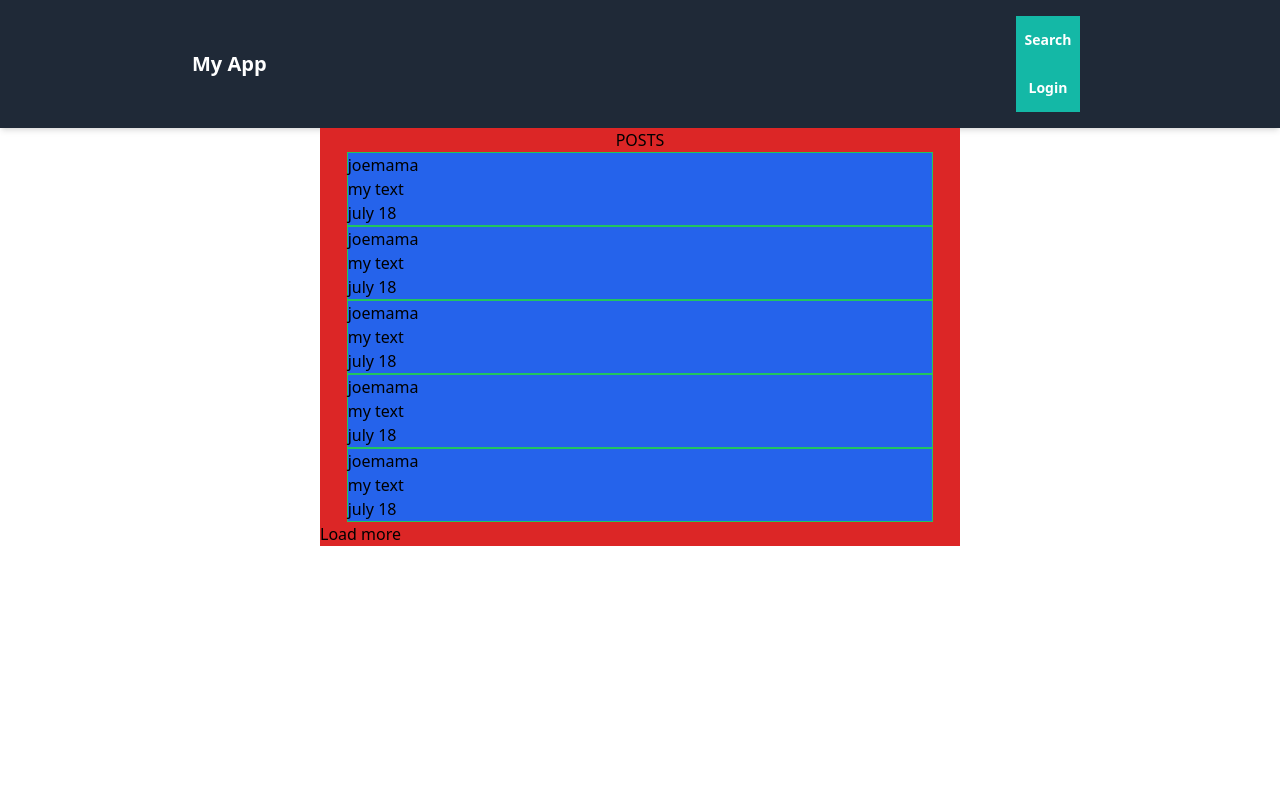
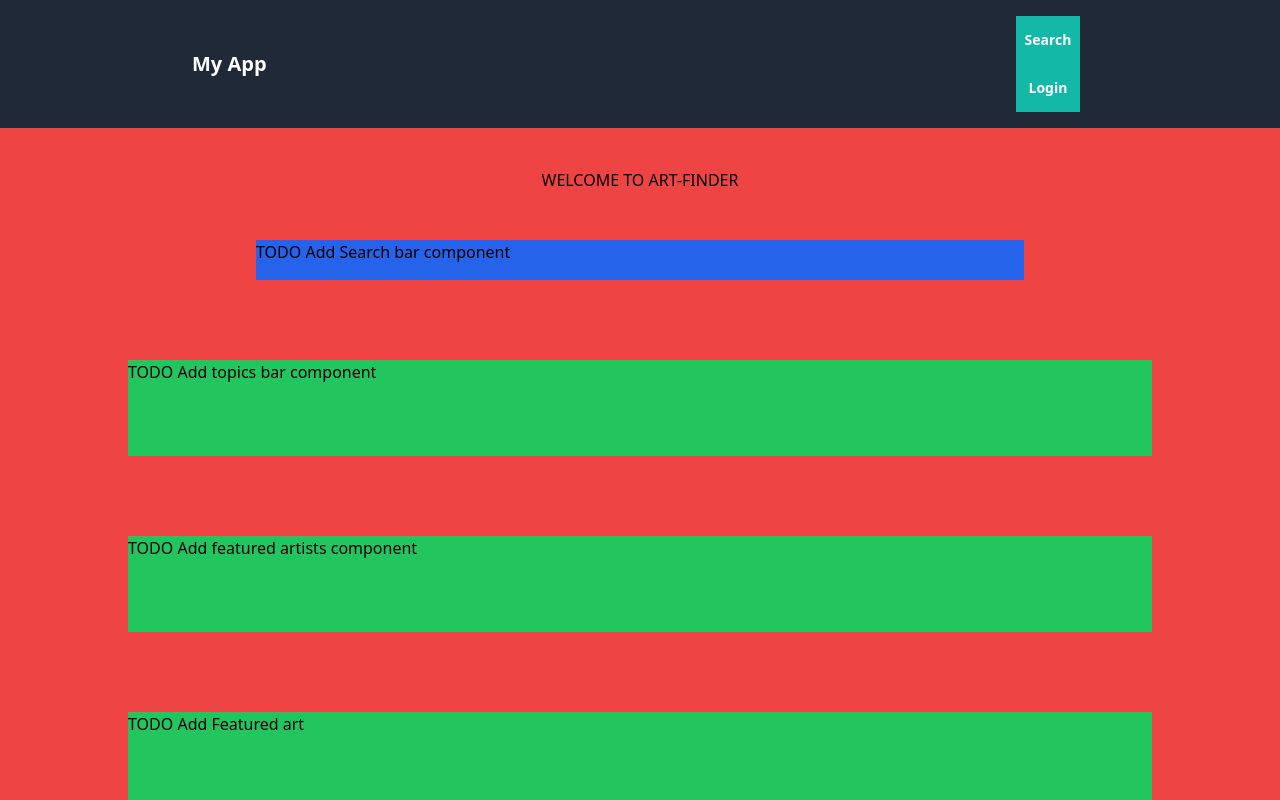
Before and after one commit to joemama0s/art-finder, a Next.js app: page / in a window 1280 px wide. Shown: the top 800 px of the page. Built offline with nearby package versions, Linux system fonts and the light colour scheme; no server answers.

Commit message:
Update home.tsx

```diff
--- a/pages/home.tsx
+++ b/pages/home.tsx
@@ -49,7 +49,24 @@ export default function Home(props: { posts: any }) {
         description="Get the latest posts on our site"
       />
       {/* TODO I think its h-full here? Not sure */}
-      <div className="container mx-auto bg-red-600 w-1/2 h-full">
+      <div className="flex-col bg-red-500 h-max mx-auto w-full">
+        <div>
+          <h1 className="text-center pt-10">WELCOME TO ART-FINDER</h1>
+        </div>
+        <div className="bg-blue-600 h-10 w-3/5 mx-auto mt-12">
+          <p>TODO Add Search bar component</p>
+        </div>
+        <div className="bg-green-500 h-24 w-4/5 mx-auto mt-20">
+          <p>TODO Add topics bar component</p>
+        </div>
+        <div className="bg-green-500 h-24 w-4/5 mx-auto mt-20">
+          <p>TODO Add featured artists component</p>
+        </div>
+        <div className="bg-green-500 h-screen w-4/5 mx-auto mt-20">
+          <p>TODO Add Featured art</p>
+        </div>
+      </div>
+      {/* <div className="container mx-auto bg-red-600 w-1/2 h-full">
         <div>
           <h1 className="text-center"> POSTS </h1>
           <div>
@@ -61,7 +78,7 @@ export default function Home(props: { posts: any }) {
           <Loader show={loading} />
           {postsEnd && "You have reached the end!"}
         </div>
-      </div>
+      </div> */}
     </main>
   );
 }
```
